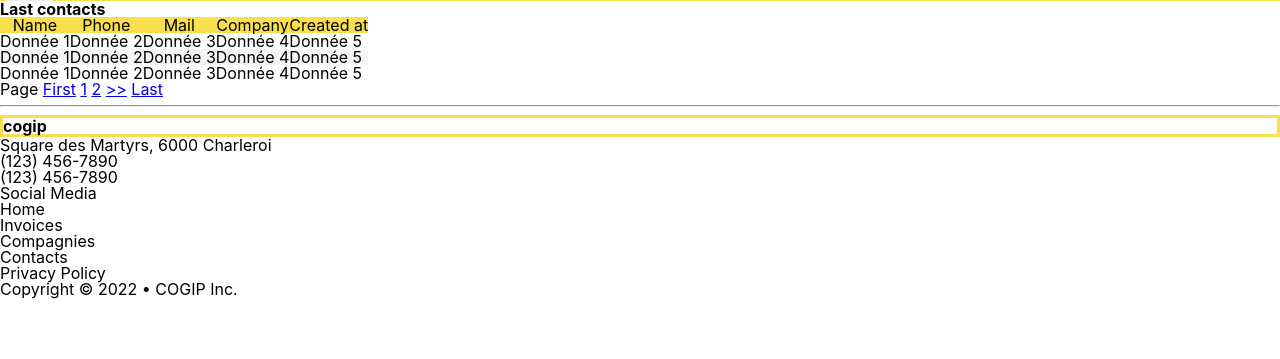
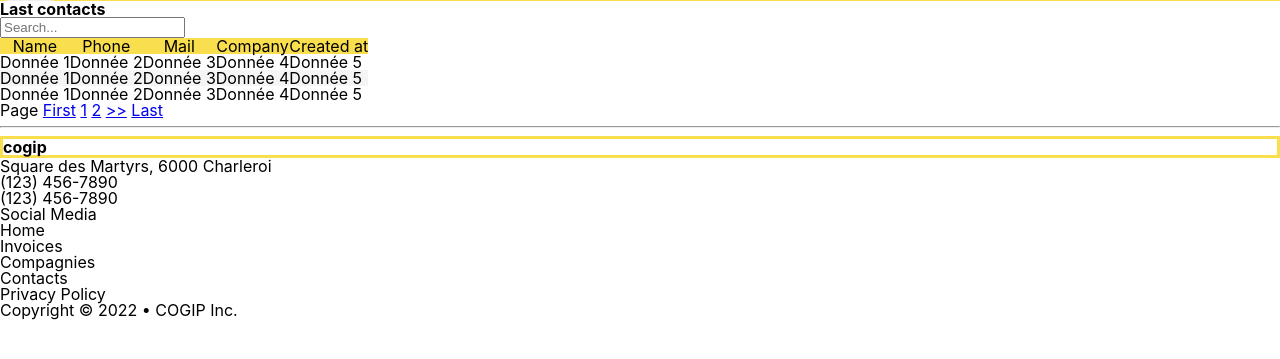
Before and after one commit to LinoLouka/Cogip_Challenge, a PHP site: page /Resources/views/contacts.php in a window 1280 px wide. Shown: the part 49-408 px from the top of the page. Run offline with PHP 8.4, Linux system fonts and the light colour scheme.

Commit message:
add searchbar

```diff
--- a/Resources/views/companies.php
+++ b/Resources/views/companies.php
@@ -16,6 +16,9 @@
 
     <section class="section">
         <h2>Last companies</h2>
+        <div class="section-companies__searchbar">
+            <input type="text" placeholder="Search...">
+        </div>
         <div class="section-companies__table">
             <table>
                 <tr>
--- a/Resources/views/contacts.php
+++ b/Resources/views/contacts.php
@@ -16,6 +16,9 @@
 
     <section class="section">
         <h2>Last contacts</h2>
+        <div class="section-contacts__searchbar">
+            <input type="text" placeholder="Search...">
+        </div>
         <div class="section-contacts__table">
             <table>
                 <tr>
```
